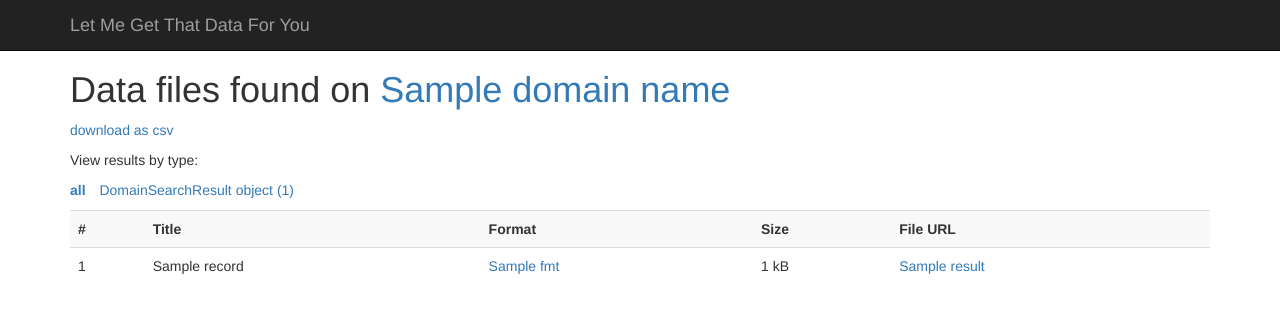
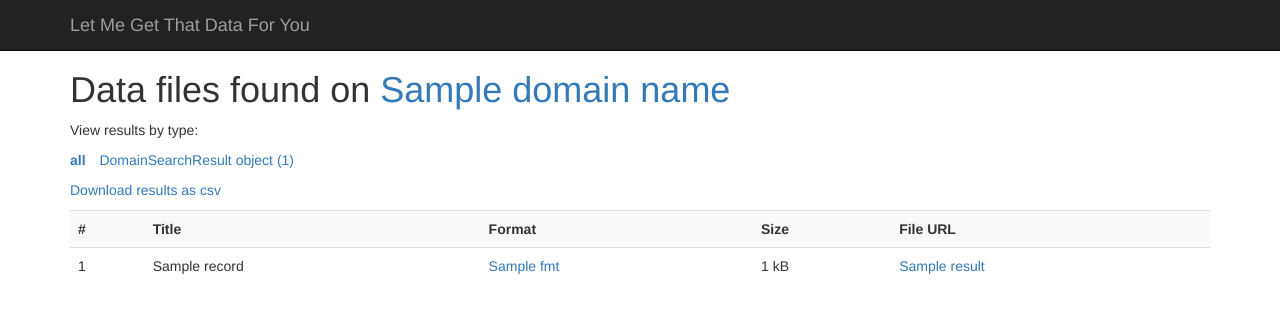
Before and after one commit to opendata/lmgtdfy, a Django app: template lmgtfy/templates/result.html in a window 1280 px wide. Shown: the top 313 px of the page. Run offline with Django 3.2, Linux system fonts and the light colour scheme; tables that the repository leaves empty hold one stand-in row (values such as "Sample post"); the template is opened without the code that fills it: values that come from a table or form of the project are taken from there, most other values are stand-ins (such as "Sample title", 1, 10 or a date in 2020); some libraries are stand-ins or nearby versions.

Commit message:
move download link

```diff
--- a/lmgtfy/templates/result.html
+++ b/lmgtfy/templates/result.html
@@ -4,9 +4,6 @@
 {% block content %}
 <div class="container header">
     <h1>Data files found on <a href="http://{{ domain_name }}" target="_blank">{{ domain_name }}</a></h1>
-    {% if object_list %}
-        <p><a href="{% url 'domain_result_download' domain_name %}">download as csv</a></small>
-    {% endif %}
 </div>
 
 <div class="container">
@@ -26,6 +23,9 @@
         </a></li>
     {% endfor %}
     </ul>
+    {% if object_list %}
+        <p><a href="{% url 'domain_result_download' domain_name %}">Download results as csv</a></small>
+    {% endif %}
     </p>
     <table class="table table-striped">
         <tbody>
```
